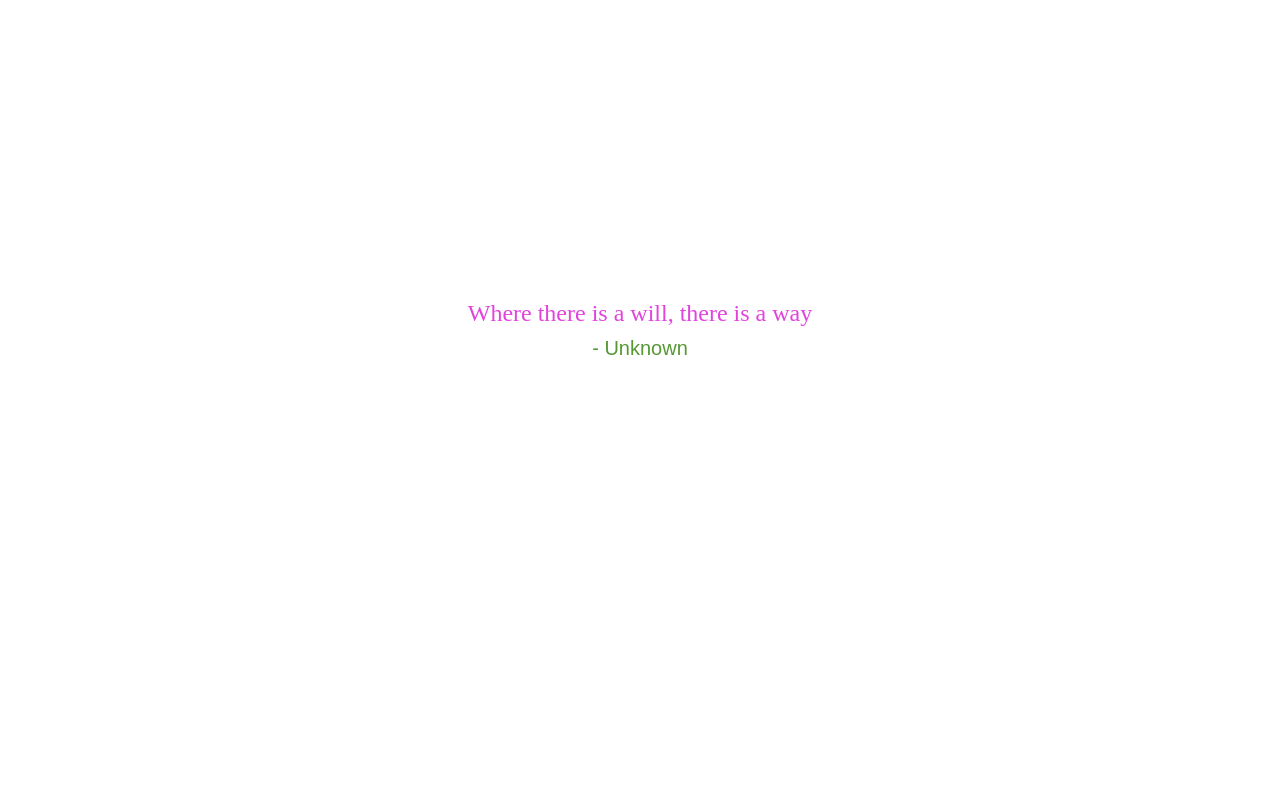
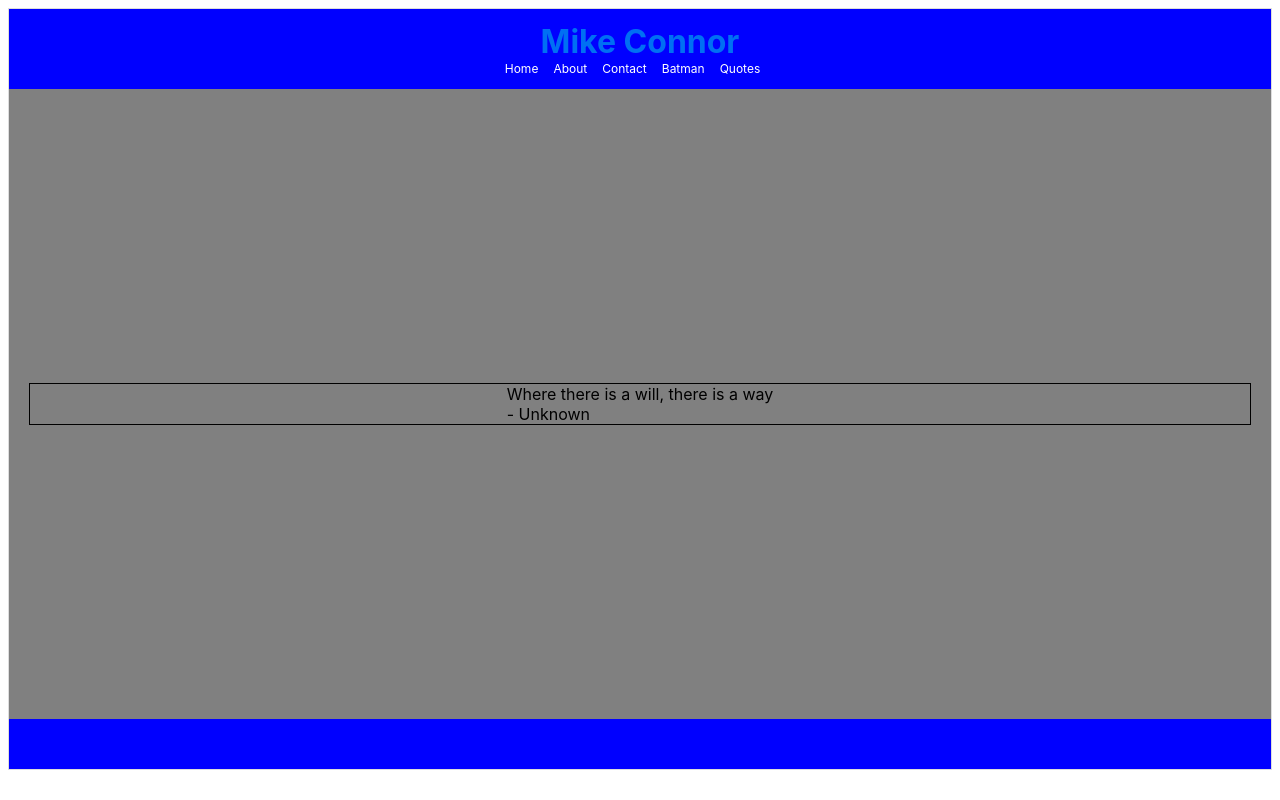
Before and after one commit to mconnor/mike-connor-next, a Next.js app: page / in a window 1280 px wide. Built offline with nearby package versions, Linux system fonts and the light colour scheme.

Commit message:
css fussing

```diff
--- a/components/Header.tsx
+++ b/components/Header.tsx
@@ -4,19 +4,33 @@ import styled from 'styled-components'
 
 
 const MainDiv = styled.div`
-color: ${({ theme }) => theme.colors.primary};
-  padding: 20px;
+    height: 80px;
+  padding: 0  2px 0 2px;
   background: blue;
     a {
         text-decoration: none;
         margin-right: 15px;
         color: white;
     }
+    display: flex;
+    flex-direction: column;
+    justify-content: center;
+    align-items: center;
+`;
+
+const Nav = styled.div`
+    font-size: .75rem;
+`;
+
+const Title = styled.h1`
+    color: ${({ theme }) => theme.colors.primary};
+    margin: 0;
 `;
 export default function Header() {
     return (
         <MainDiv>
-        <h1>Mike Connor</h1>
+            <Title>Mike Connor</Title>
+            <Nav>
                 <Link href="/">
                     <a>Home</a>
                 </Link>
@@ -29,6 +43,10 @@ export default function Header() {
                 <Link href="/batman">
                     <a>Batman</a>
                 </Link>
+                <Link href="/quotes">
+                    <a>Quotes</a>
+                </Link>
+            </Nav>
         </MainDiv>
     )
 }
--- a/components/Layout.tsx
+++ b/components/Layout.tsx
@@ -16,17 +16,22 @@ const LayoutDiv = styled.div`
   display: flex;
   flex-direction: column;
   justify-content: space-between;
+
 `;
 
 const Container = styled.div`
-    padding: 20px;
+    margin: 0  20px 0 20px;
+    border: 1px solid black;
+    display: flex;
+    flex-direction: column;
+    align-items: center;
 `;
 
-const Layout:React.FunctionComponent = ({ children }) => (
+const Layout: React.FunctionComponent = ({ children }) => (
     <LayoutDiv>
         <Header />
         <Container>
-         {children}
+            {children}
         </Container>
         <Footer />
     </LayoutDiv>
--- a/pages/index.tsx
+++ b/pages/index.tsx
@@ -1,7 +1,8 @@
 import { useRouter } from 'next/router';
 import useSWR from 'swr';
+import Layout from '../components/Layout';
 
-function fetcher(url:string) {
+function fetcher(url: string) {
     return fetch(url).then(r => r.json());
 }
 
@@ -20,29 +21,11 @@ export default function Index() {
     if (error) quote = 'Failed to fetch the quote.';
 
     return (
+        <Layout>
             <main className="center">
                 <div className="quote">{quote}</div>
                 {author && <span className="author">- {author}</span>}
-
-      <style jsx>{`
-        main {
-          width: 90%;
-          max-width: 900px;
-          margin: 300px auto;
-          text-align: center;
-        }
-        .quote {
-          font-family: cursive;
-          color: #e243de;
-          font-size: 24px;
-          padding-bottom: 10px;
-        }
-        .author {
-          font-family: sans-serif;
-          color: #559834;
-          font-size: 20px;
-        }
-      `}</style>
             </main>
+        </Layout>
     );
 }
```
Also changed, not shown: pages/batman.tsx (+14 -5 lines). Lines whose indentation alone changed are shown as unchanged.
